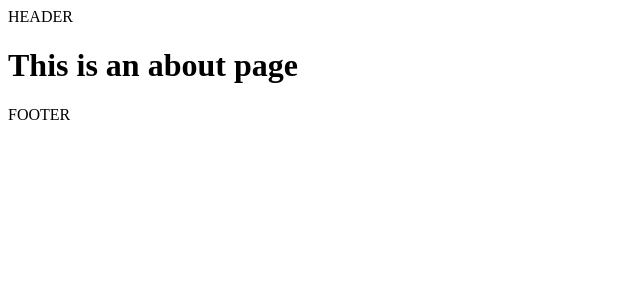
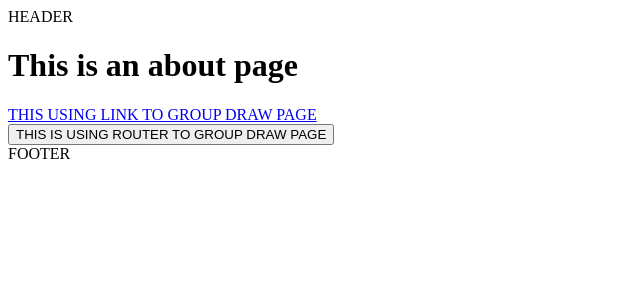
Before and after one commit to mauricioterceros/vue-example, a Vue app: page /#/about in a window 1280 px wide. Shown: the top 300 px of the page, without its empty margins (0-640 px from the left). Built offline with nearby package versions, Linux system fonts and the light colour scheme.

Commit message:
Implemented router

```diff
--- a/src/views/About.vue
+++ b/src/views/About.vue
@@ -1,5 +1,29 @@
 <template>
   <div class="about">
     <h1>This is an about page</h1>
+    <a href="/#/GroupDraw">THIS USING LINK TO GROUP DRAW PAGE</a>
+    <br />
+    <button class="pointer" @click="redirectToGroup()">
+      THIS IS USING ROUTER TO GROUP DRAW PAGE
+    </button>
   </div>
 </template>
+
+<script>
+export default {
+  name: "About",
+
+  methods: {
+    redirectToGroup() {
+      // USE THIS as RECOMMENDED
+      this.$router.push("GroupDraw");
+    }
+  }
+};
+</script>
+
+<style scoped>
+.pointer {
+  cursor: pointer;
+}
+</style>
--- a/src/views/GroupDraw.vue
+++ b/src/views/GroupDraw.vue
@@ -59,7 +59,7 @@ export default {
   methods: {
     delete() {
       // modify state
-      alert("success")
+      alert("success");
     },
     _getGroupNumber() {
       const selectedGroupNumber = Math.floor(Math.random() * 4);
```
